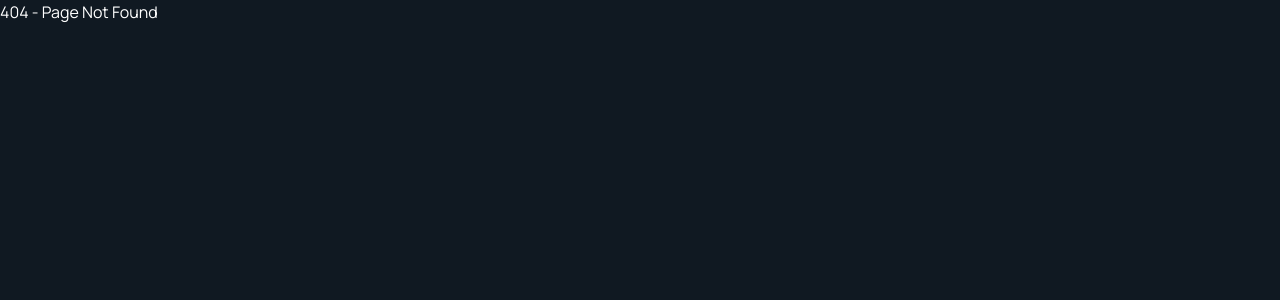
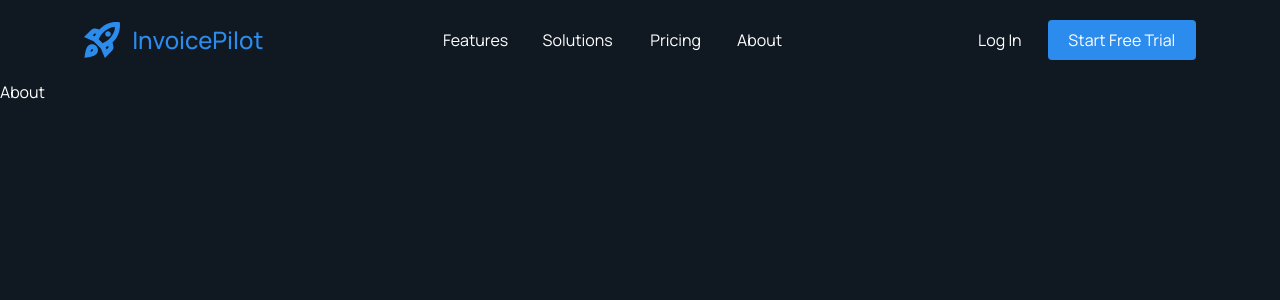
Before and after one commit to dibbockb/InvoicePilot, a React (Vite) app: page /about in a window 1280 px wide. Before the commit this address had no page. Shown: the top 300 px of the page. Built offline with nearby package versions, Linux system fonts and the light colour scheme.

Commit message:
Added User and Product related routes

```diff
--- a/package.json
+++ b/package.json
@@ -15,7 +15,6 @@
     "axios": "^1.13.6",
     "react": "^19.2.0",
     "react-dom": "^19.2.0",
-    "react-router": "^7.13.1",
     "react-router-dom": "^7.13.1",
     "zod": "^4.3.6",
     "zustand": "^5.0.11"
--- a/src/components/ui/Global/Navbar.tsx
+++ b/src/components/ui/Global/Navbar.tsx
@@ -1,23 +1,25 @@
+import { NavLink } from "react-router-dom"
+import { Link } from "react-router-dom"
 
 const Navbar = () => {
     return (
 
         <nav className="bg-[#101922] flex justify-around md:justify-between lg:justify-around h-20 ">
-            <div className="flex items-center gap-3">
-                <img src="/assets/icon.svg" alt="navbar-icon" className="h-9 w-9" />
+            <Link to={"/"} className="flex items-center gap-3 hover:scale-110 transition-all duration-200 ease-in-out">
+                <img src="/assets/icon.svg" alt="navbar-icon" className="h-9 w-9 " />
                 <div className=" text-[#2b8cee] text-2xl font-medium hidden md:block ">InvoicePilot</div>
-            </div>
+            </Link>
 
             <div className="items-center gap-2 text-white hidden lg:flex ">
-                <button className="hover:bg-[#2B8CEE]/80 block w-22 h-10 rounded transition-all duration-300">Features</button>
-                <button className="hover:bg-[#2B8CEE]/80 block w-25 h-10 rounded transition-all duration-300">Solutions</button>
-                <button className="hover:bg-[#2B8CEE]/80 block w-20 h-10 rounded transition-all duration-300">Pricing</button>
-                <button className="hover:bg-[#2B8CEE]/80 block w-18 h-10 rounded transition-all duration-300">About</button>
+                <NavLink to={"/features"} className="hover:bg-[#2B8CEE]/80 flex justify-center items-center w-22 h-10 rounded transition-all duration-300 text-center">Features</NavLink >
+                <NavLink to={"/solutions"} className="hover:bg-[#2B8CEE]/80 flex justify-center items-center w-25 h-10 rounded transition-all duration-300 text-center">Solutions</NavLink >
+                <NavLink to={"/pricing"} className="hover:bg-[#2B8CEE]/80 flex justify-center items-center w-20 h-10 rounded transition-all duration-300 text-center">Pricing</NavLink >
+                <NavLink to={"/about"} className="hover:bg-[#2B8CEE]/80 flex justify-center items-center w-18 h-10 rounded transition-all duration-300 text-center">About</NavLink >
             </div>
 
             <div className="flex justify-center items-center gap-3">
-                <button className="text-white h-10 hover:bg-[#2B8CEE]/80 rounded w-18 transition-all duration-300">Log In</button>
-                <button className=" text-white bg-[#2B8CEE] w-37 h-10 rounded hover:bg-[#2B8CEE]/80 duration-300">Start Free Trial</button>
+                <Link to={"/login"} className="text-white h-10 hover:bg-[#2B8CEE]/80 flex justify-center items-center rounded w-18 transition-all duration-300">Log In</Link>
+                <Link to={"/onboarding"} className=" text-white bg-[#2B8CEE] w-37 h-10 flex justify-center items-center rounded hover:bg-[#2B8CEE]/80 duration-300">Start Free Trial</Link>
             </div>
 
         </nav>
--- a/src/components/ui/Landing/Hero.tsx
+++ b/src/components/ui/Landing/Hero.tsx
@@ -1,9 +1,9 @@
+import { Link } from "react-router-dom"
 
 const Hero = () => {
     return (
         <section>
 
-            {/* Hero section text left */}
             <div className="flex justify-center items-end">
                 <div >
                     <div className="flex items-center justify-left px-5 w-fit h-8 gap-1 bg-[#12273b] rounded-2xl">
@@ -15,29 +15,30 @@ const Hero = () => {
                     <br />
 
                     <div>
-                        <p className="text-[4.5rem] w-160 font-medium leading-25">Master Your
+                        <p className="text-[4.5rem] w-160 font-medium leading-20">Master Your
                             Freelance
                             <span className="text-[#2b8cee]"> Business</span> with
                             Ease</p>
                     </div>
 
-                    <p className="text-[#94A3B8] w-120">
+
+                    <p className="text-[#94A3B8] w-120 pt-8">
                         Track clients, invoices, and profits in one powerful dashboard <br />
-                        designed for the modern freelancer.  Automate the boring <br /> stuff <br />
-                        and focus on what you love.
+                        designed for the modern freelancer.  Automate the boring stuff
+                        and focus on what you love!
                     </p>
 
                     <br />
                     <div className="flex gap-5">
-                        <button className="flex justify-center items-center gap-2 text-[white] bg-[#2B8CEE] hover:bg-[#2B8CEE]/80 transition-all duration-300 w-fit h-15 px-5 rounded-xl">Start Free Trial <svg width="16" height="16" viewBox="0 0 16 16" fill="none" xmlns="http://www.w3.org/2000/svg">
+                        <Link to={"/onboarding"} className="flex justify-center items-center gap-2 text-[white] bg-[#2B8CEE] hover:bg-[#2B8CEE]/80 transition-all duration-300 w-fit h-15 px-5 rounded-xl">Start Free Trial <svg width="16" height="16" viewBox="0 0 16 16" fill="none" xmlns="http://www.w3.org/2000/svg">
                             <path d="M12.175 9H0V7H12.175L6.575 1.4L8 0L16 8L8 16L6.575 14.6L12.175 9Z" fill="white" />
                         </svg>
-                        </button>
+                        </Link>
 
-                        <button className="flex justify-center items-center gap-2 text-[white] bg-[#1e293b] hover:bg-[#1e293b]/80 w-fit h-15 px-5 rounded-xl">Watch Live Demo <svg width="20" height="20" viewBox="0 0 20 20" fill="none" xmlns="http://www.w3.org/2000/svg">
+                        <Link to={"/demo"} className="flex justify-center items-center gap-2 text-[white] bg-[#1e293b] hover:bg-[#1e293b]/80 w-fit h-15 px-5 rounded-xl">Watch Live Demo <svg width="20" height="20" viewBox="0 0 20 20" fill="none" xmlns="http://www.w3.org/2000/svg">
                             <path d="M7.5 14.5L14.5 10L7.5 5.5V14.5ZM10 20C8.61667 20 7.31667 19.7375 6.1 19.2125C4.88333 18.6875 3.825 17.975 2.925 17.075C2.025 16.175 1.3125 15.1167 0.7875 13.9C0.2625 12.6833 0 11.3833 0 10C0 8.61667 0.2625 7.31667 0.7875 6.1C1.3125 4.88333 2.025 3.825 2.925 2.925C3.825 2.025 4.88333 1.3125 6.1 0.7875C7.31667 0.2625 8.61667 0 10 0C11.3833 0 12.6833 0.2625 13.9 0.7875C15.1167 1.3125 16.175 2.025 17.075 2.925C17.975 3.825 18.6875 4.88333 19.2125 6.1C19.7375 7.31667 20 8.61667 20 10C20 11.3833 19.7375 12.6833 19.2125 13.9C18.6875 15.1167 17.975 16.175 17.075 17.075C16.175 17.975 15.1167 18.6875 13.9 19.2125C12.6833 19.7375 11.3833 20 10 20ZM10 18C12.2333 18 14.125 17.225 15.675 15.675C17.225 14.125 18 12.2333 18 10C18 7.76667 17.225 5.875 15.675 4.325C14.125 2.775 12.2333 2 10 2C7.76667 2 5.875 2.775 4.325 4.325C2.775 5.875 2 7.76667 2 10C2 12.2333 2.775 14.125 4.325 15.675C5.875 17.225 7.76667 18 10 18Z" fill="#F1F5F9" />
                         </svg>
-                        </button>
+                        </Link>
                     </div>
                     <br />
                     <div>
--- /dev/null
+++ b/src/components/ui/Product/About.tsx
@@ -0,0 +1,8 @@
+
+const About = () => {
+  return (
+    <div>About</div>
+  )
+}
+
+export default About
--- /dev/null
+++ b/src/components/ui/Product/Demo.tsx
@@ -0,0 +1,8 @@
+
+const Demo = () => {
+    return (
+        <div>Demo</div>
+    )
+}
+
+export default Demo
--- /dev/null
+++ b/src/components/ui/Product/Features.tsx
@@ -0,0 +1,8 @@
+
+const Features = () => {
+  return (
+    <div>Features</div>
+  )
+}
+
+export default Features
--- /dev/null
+++ b/src/components/ui/Product/Pricing.tsx
@@ -0,0 +1,8 @@
+
+const Pricing = () => {
+  return (
+    <div>Pricing</div>
+  )
+}
+
+export default Pricing
--- /dev/null
+++ b/src/components/ui/Product/Solutions.tsx
@@ -0,0 +1,8 @@
+
+const Solutions = () => {
+  return (
+    <div>Solutions</div>
+  )
+}
+
+export default Solutions
--- /dev/null
+++ b/src/components/ui/Product/Trial.tsx
@@ -0,0 +1,8 @@
+
+const Trial = () => {
+    return (
+        <div>Trial</div>
+    )
+}
+
+export default Trial
--- /dev/null
+++ b/src/components/ui/User/Login.tsx
@@ -0,0 +1,8 @@
+
+const Login = () => {
+    return (
+        <div>Login</div>
+    )
+}
+
+export default Login
--- /dev/null
+++ b/src/components/ui/User/Register.tsx
@@ -0,0 +1,8 @@
+
+const Register = () => {
+  return (
+    <div>Register</div>
+  )
+}
+
+export default Register
```
Also changed, not shown: src/router/index.tsx (+20 -1 lines), 1 other file (tests, documents, lock files or other folders).
